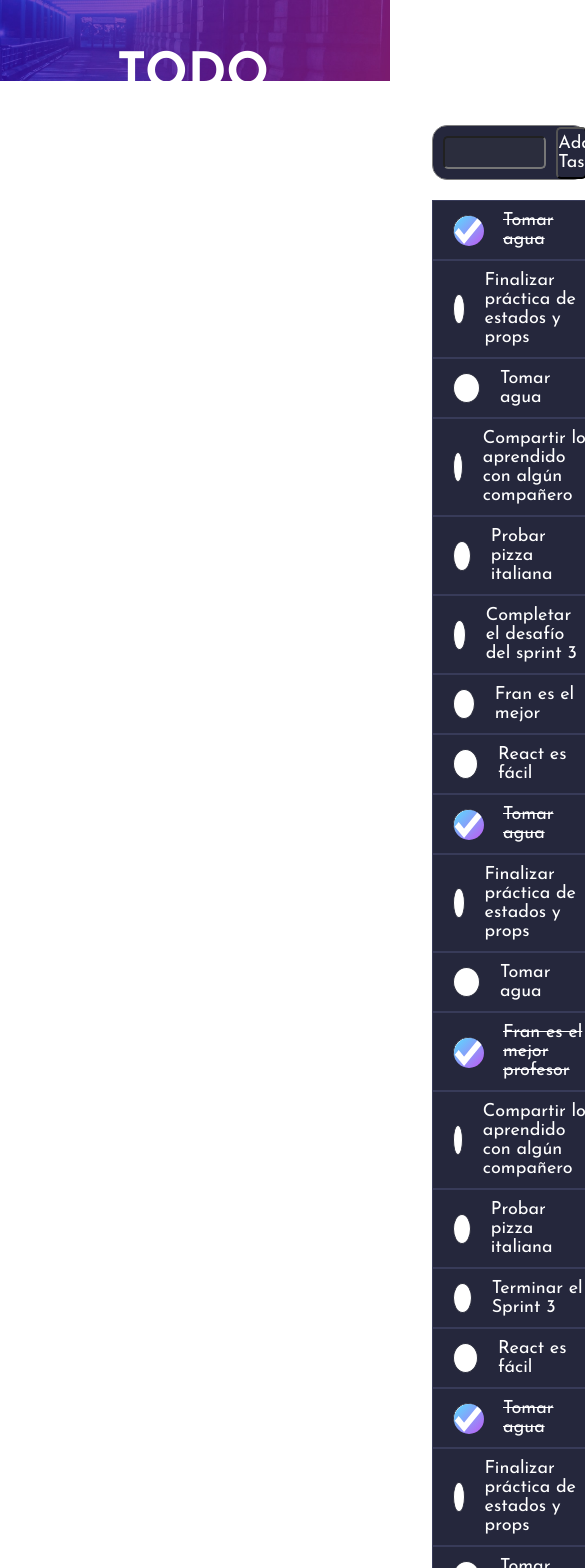
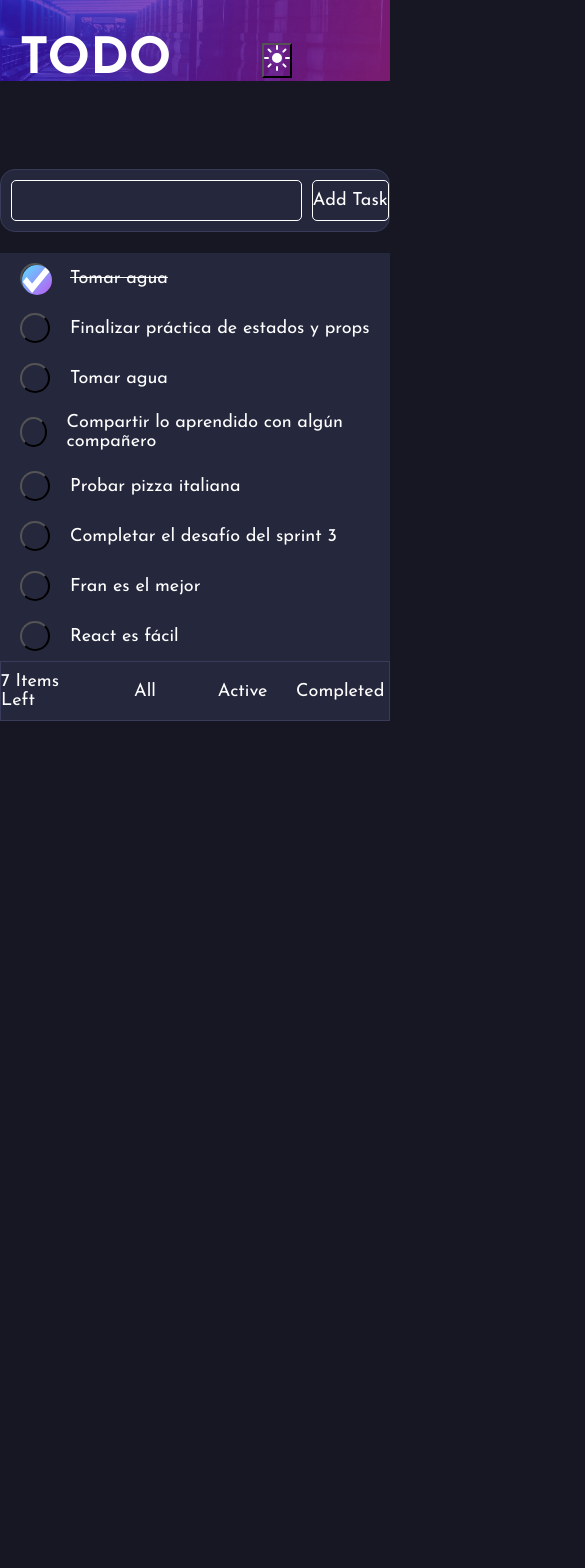
Before and after one commit to giannipiccardo/sprint3, a React (Vite) app: page / in a window 390 px wide. Shown: the top 1568 px of the page, 585 px wide, since content can reach past the window. After the commit the page ends 844 px from the top, so only its background shows below. Built offline with nearby package versions, Linux system fonts and the light colour scheme.

Commit message:
13-07 18:43

```diff
--- a/src/App.css
+++ b/src/App.css
@@ -3,12 +3,15 @@
   padding: 0;
   box-sizing: border-box;
   font-family: 'Josefin Sans', sans-serif;
-  color: white;
+  /* color: white; */
   list-style : none;
   max-width: 100vw;
   background: no-repeat;
   font-size: 18px;
-  /* background-color: #25273C; */
+}
+
+body{
+  background-color: hsl(235, 21%, 11%);
 }
 
 * button{
@@ -16,3 +19,22 @@
   color: black;
   cursor: pointer;
 }
+
+.light-mode{
+  background-color: aliceblue;
+  color: black;
+}
+
+.dark-mode{
+  background-color: hsl(235, 24%, 19%);
+  color: white;
+}
+
+/* .very-dark-mode{
+  background-color: hsl(235, 21%, 11%);
+  color: white;
+} */
+
+.background-modo-oscuro{
+  height: 75vh;
+}
--- a/src/App.jsx
+++ b/src/App.jsx
@@ -3,7 +3,7 @@ import Header from "./assets/components/Header/Header"
 import List from "./assets/components/Todo/List"
 import Form from "./assets/components/Todo/Form"
 // import Content from "./assets/components/Todo/Content"
-import Footer from "./assets/components/Footer/Footer"
+// import Footer from "./assets/components/Footer/Footer"
 import './App.css'
 
 
@@ -18,30 +18,30 @@ function App() {
     { id: 6, content: "Completar el desafío del sprint 3", completed: false },
     { id: 7, content: "Fran es el mejor", completed: false },
     { id: 8, content: "React es fácil", completed: false },
-    { id: 9, content: "Tomar agua", completed: true },
-    { id: 10, content: "Finalizar práctica de estados y props", completed: false },
-    { id: 11, content: "Tomar agua", completed: false },
-    { id: 12, content: "Fran es el mejor profesor", completed: true },
-    { id: 13, content: "Compartir lo aprendido con algún compañero", completed: false },
-    { id: 14, content: "Probar pizza italiana", completed: false },
-    { id: 15, content: "Terminar el Sprint 3", completed: false },
-    { id: 16, content: "React es fácil", completed: false },
-    { id: 17, content: "Tomar agua", completed: true },
-    { id: 18, content: "Finalizar práctica de estados y props", completed: false },
-    { id: 19, content: "Tomar agua", completed: false },
-    { id: 20, content: "Fran es el mejor profesor", completed: true },
-    { id: 21, content: "Compartir lo aprendido con algún compañero", completed: false },
-    { id: 22, content: "Probar pizza italiana", completed: false },
-    { id: 23, content: "Terminar el Sprint 3", completed: false },
-    { id: 24, content: "React es fácil", completed: false },
-    { id: 25, content: "Tomar agua", completed: true },
-    { id: 26, content: "Finalizar práctica de estados y props", completed: false },
-    { id: 27, content: "Tomar agua", completed: false },
-    { id: 28, content: "Fran es el mejor profesor", completed: true },
-    { id: 29, content: "Compartir lo aprendido con algún compañero", completed: false },
-    { id: 30, content: "Probar pizza italiana", completed: false },
-    { id: 31, content: "Terminar el Sprint 3", completed: false },
-    { id: 32, content: "React es fácil", completed: false },
+    // { id: 9, content: "Tomar agua", completed: true },
+    // { id: 10, content: "Finalizar práctica de estados y props", completed: false },
+    // { id: 11, content: "Tomar agua", completed: false },
+    // { id: 12, content: "Fran es el mejor profesor", completed: true },
+    // { id: 13, content: "Compartir lo aprendido con algún compañero", completed: false },
+    // { id: 14, content: "Probar pizza italiana", completed: false },
+    // { id: 15, content: "Terminar el Sprint 3", completed: false },
+    // { id: 16, content: "React es fácil", completed: false },
+    // { id: 17, content: "Tomar agua", completed: true },
+    // { id: 18, content: "Finalizar práctica de estados y props", completed: false },
+    // { id: 19, content: "Tomar agua", completed: false },
+    // { id: 20, content: "Fran es el mejor profesor", completed: true },
+    // { id: 21, content: "Compartir lo aprendido con algún compañero", completed: false },
+    // { id: 22, content: "Probar pizza italiana", completed: false },
+    // { id: 23, content: "Terminar el Sprint 3", completed: false },
+    // { id: 24, content: "React es fácil", completed: false },
+    // { id: 25, content: "Tomar agua", completed: true },
+    // { id: 26, content: "Finalizar práctica de estados y props", completed: false },
+    // { id: 27, content: "Tomar agua", completed: false },
+    // { id: 28, content: "Fran es el mejor profesor", completed: true },
+    // { id: 29, content: "Compartir lo aprendido con algún compañero", completed: false },
+    // { id: 30, content: "Probar pizza italiana", completed: false },
+    // { id: 31, content: "Terminar el Sprint 3", completed: false },
+    // { id: 32, content: "React es fácil", completed: false },
   ]);
 
   return (
@@ -49,7 +49,7 @@ function App() {
       <Header theme={theme} setTheme={setTheme}></Header>
       <Form list={list} setList={setList} theme={theme}></Form>
       <List list={list} setList={setList} theme={theme}></List>
-      <Footer theme={theme}></Footer>
+      {/* <Footer theme={theme}></Footer> */}
     </>
   )
 }
--- a/src/assets/components/Footer/Footer.css
+++ b/src/assets/components/Footer/Footer.css
@@ -6,3 +6,19 @@
     right: 10px;
     align-items: center;
 }
+
+.footer-dark-mode{
+    color: white;
+}
+
+.footer-light-mode{
+    color: black;
+}
+
+@media (min-width: 0px) and (max-width: 800px){
+    .footer-container{
+        position: absolute;
+        width: 100%;
+        margin-top: 15px;
+    }
+}
--- a/src/assets/components/Footer/Footer.jsx
+++ b/src/assets/components/Footer/Footer.jsx
@@ -1,8 +1,8 @@
 import "./Footer.css"
 
-function Footer() {
+function Footer(theme) {
     return (
-        <div className="footer-container">
+        <div className={`footer-container ${theme === "dark" ? "dark-mode footer-dark-mode" : "light-mode footer-light-mode "}`}>
             <span>Full Stack Developer Bootcamp</span><br />
             <span>Coded by Gianni Piccardo</span>
         </div>
--- a/src/assets/components/Header/Header.css
+++ b/src/assets/components/Header/Header.css
@@ -7,7 +7,8 @@
     align-items: center;
     position: absolute;
     top: 50px;
-    left: 30%
+    left: 30%;
+    color: white;
 }
 
 .header-text h1{
@@ -19,3 +20,20 @@
 .header-text button{
     background-color: transparent;
 }
+
+@media (min-width: 0px) and (max-width: 800px){
+    .headerContainer{
+        width: 100vw;
+        height: 25vh;
+    }
+
+    .header-text{
+        top: 35px;
+        left: 5%
+    }
+
+    .header-text h1{
+        margin-right: 50%;
+        font-size: 50px;
+    }
+}
--- a/src/assets/components/Todo/Form.css
+++ b/src/assets/components/Todo/Form.css
@@ -1,8 +1,8 @@
 .form-container{
     display: flex;
     align-items: center;
-    background-color: #25273C;
-    border: 1px solid gray;
+    /* background-color: #25273C;
+    border: 1px solid gray; */
     margin: auto;
     width: 40%;
     position: absolute;
@@ -14,8 +14,8 @@
 .form-container input{
     width: 75%;
     margin: 10px;
-    padding: 5px 0px;
-    background-color: #2b2d3d;
+    padding: 10px 0px;
+    /* background-color: #2b2d3d; */
     cursor: pointer;
     border-radius: 5px;
 }
@@ -23,9 +23,24 @@
 .add-task-button{
     width: 20%;
     list-style : none;
-    padding: 5px 0px;
-    background-color: #25273C;
-    color: white;
+    padding: 10px 0px;
+    /* background-color: #25273C; */
+    /* color: white; */
     cursor: pointer;
     border-radius: 5px;
 }
+
+.border-dark-mode{
+    border: 1px solid white;
+}
+.border-light-mode{
+    border: 1px solid black;
+}
+
+@media (min-width: 0px) and (max-width: 800px){
+    .form-container{
+        width: 100vw;
+        top: 20%;
+        left: 0;
+    }
+}
--- a/src/assets/components/Todo/Form.jsx
+++ b/src/assets/components/Todo/Form.jsx
@@ -1,7 +1,7 @@
 import React, { useState } from "react";
 import "./Form.css";
 
-const Form = ({ list, setList }) => {
+const Form = ({ list, setList, theme }) => {
     const [inputValue, setInputValue] = useState("");
 
     const onChangeHandler = (e) => {
@@ -25,14 +25,15 @@ const Form = ({ list, setList }) => {
     };
 
     return (
-        <div className="form-container">
+        <div className={`form-container ${theme === "dark" ? "dark-mode filters-dark-mode" : "light-mode"}`}>
             <input
                 type="text"
                 value={inputValue}
                 onChange={onChangeHandler}
                 onKeyDown={onKeyDownHandler}
+                className={`add-task-button ${theme === "dark" ? "dark-mode filters-dark-mode border-dark-mode" : "light-mode border-light-mode"}`}
             />
-            <button onClick={addTask} className="add-task-button">
+            <button onClick={addTask} className={`add-task-button ${theme === "dark" ? "dark-mode filters-dark-mode border-dark-mode" : "light-mode border-light-mode"}`}>
                 Add Task
             </button>
         </div>
--- a/src/assets/components/Todo/List.css
+++ b/src/assets/components/Todo/List.css
@@ -11,8 +11,8 @@
     align-items: center;
     /* margin: 15px 0px; */
     padding: 10px 0px;
-    background-color: #25273C;
-    border: 1px solid #383B59;
+    /* background-color: #25273C;
+    border: 1px solid #383B59; */
 }
 
 .task-container ul li button{
@@ -20,7 +20,7 @@
     margin: 0 20px;
     width: 30px;
     height: 30px;
-    border: 1px solid #2b2d3d;
+    /* border: 1px solid #2b2d3d; */
 }
 
 .task-item:hover {
@@ -33,15 +33,28 @@
 
 .filters{
     display: flex;
+    align-items: center;
     justify-content: space-evenly;
     padding: 10px 0px;
+}
+
+.filters-dark-mode{
     border: 1px solid #383B59;
     background-color: #25273C;
+}
+
+.filters-light-mode{
+    border: 1px solid #383B59;
+    background-color: #1826c0;
+    color: black;
 }
 
 .filters button{
     width: 100px;
     height: 30px;
+    background-color: transparent;
+    border: none;
+    color: white;
 }
 
 .checkImg{
@@ -49,8 +62,25 @@
     width: 30px;
     height: 30px;
     background-image: linear-gradient(to bottom right, hsl(192, 100%, 67%), hsl(280, 87%, 65%));
+    background-color: transparent;
 }
 
 .text-underline{
     text-decoration: line-through;
 }
+
+.text-light-mode{
+    color: black;
+}
+
+.check-button-dark-mode{
+    background-color: hsl(235, 21%, 11%);
+}
+
+@media (min-width: 0px) and (max-width: 800px){
+    .task-container{
+        width: 100vw;
+        top: 30%;
+        left: 0;
+    }
+}
--- a/src/assets/components/Todo/List.jsx
+++ b/src/assets/components/Todo/List.jsx
@@ -1,7 +1,7 @@
 import React, { useState, useEffect } from "react";
 import "./List.css"
 
-const List = ({ list, setList }) => {
+const List = ({ list, setList, theme }) => {
     const [filterr, setFilter] = useState(list)
     let itemsLeft = list.filter((todo) => !todo.completed)
     useEffect(() => {
@@ -33,21 +33,21 @@ const List = ({ list, setList }) => {
         <div className="task-container">
             <ul>
                 {filterr.map(todo => (
-                    <li key={todo.id} className={todo.completed ? "completed" : ""}>
-                        {/* `${todo.completed ? "completed" : ""} ${theme === "dark" ? "list-fontColor-dark-mode" : ""}` */}
-                        <button onClick={() => clickToggle(todo.id)} className="task-item">{todo.completed ? <img src="./src/assets/images/icon-check.svg" className="checkImg" /> : ""}</button>
+                    <li key={todo.id} className={`${todo.completed ? "completed" : ""} ${theme === "dark" ? "dark-mode" : "light-mode"}`}>
+
+                        <button onClick={() => clickToggle(todo.id)} className="task-item dark-mode check-button-dark-mode">{todo.completed ? <img src="./src/assets/images/icon-check.svg" className="checkImg" /> : ""}</button>
                         <span className={todo.completed ? "text-underline" : ""}>{todo.content}</span>
                     </li>
                 ))
                 }
-                <div className="filters">
+                <div className={`filters ${theme === "dark" ? "dark-mode filters-dark-mode" : "light-mode filters-light-mode "}`}>
                     <span>{itemsLeft.length} Items Left</span>
                     <button onClick={allFilter}>All</button>
                     <button onClick={activeFilter}>Active</button>
                     <button onClick={completedFilter}>Completed</button>
                 </div>
             </ul >
-        </div>
+        </div >
     )
 };
 
```
Also changed, not shown: 1 other file (tests, documents, lock files or other folders).
